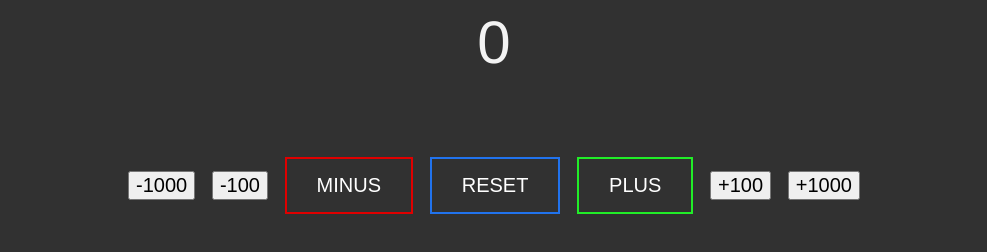
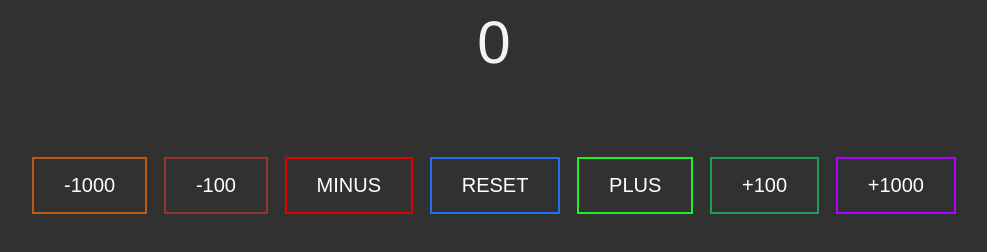
Before and after one commit to texyr60/Counter, a plain HTML site: page index.html in a window 1280 px wide. Shown: the whole page, without its empty margins (146-1133 px from the left). Drawn offline with Linux system fonts and the light colour scheme.

Commit message:
Update style.css

```diff
--- a/style.css
+++ b/style.css
@@ -29,6 +29,7 @@ button {
 #minus:hover {
     background: #e00000;
     border-radius: 7px;
+    transform: scale(0.9);
 }
 
 #reset {
@@ -42,6 +43,7 @@ button {
 #reset:hover {
     background: #2173ed;
     border-radius: 7px;
+    transform: scale(0.9);
 }
 
 #plus {
@@ -55,4 +57,61 @@ button {
 #plus:hover {
     background: #21ed28;
     border-radius: 7px;
+    transform: scale(0.9);
 }
+
+#duzo {
+    padding: 15px 30px;
+    background: none;
+    border: #b103fc 2px solid;
+    color: white;
+    transition: all .5s;
+}
+
+#duzo:hover {
+    background: #b103fc;
+    border-radius: 7px;
+    transform: scale(0.9);
+}
+
+#sto {
+    padding: 15px 30px;
+    background: none;
+    border: #1e9e58 2px solid;
+    color: white;
+    transition: all .5s;
+}
+
+#sto:hover {
+    background: #1e9e58;
+    border-radius: 7px;
+    transform: scale(0.9);
+}
+
+#msto {
+    padding: 15px 30px;
+    background: none;
+    border: #963333 2px solid;
+    color: white;
+    transition: all .5s;
+}
+
+#msto:hover {
+    background: #963333;
+    border-radius: 7px;
+    transform: scale(0.9);
+}
+
+#malo {
+    padding: 15px 30px;
+    background: none;
+    border: #ba5b16 2px solid;
+    color: white;
+    transition: all .5s;
+}
+
+#malo:hover {
+    background: #ba5b16;
+    border-radius: 7px;
+    transform: scale(0.9);
+}
```
